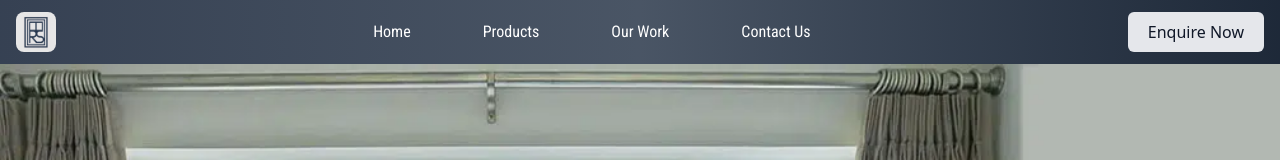
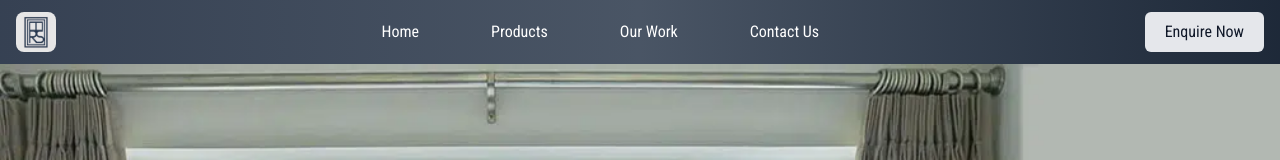
Before and after one commit to Team-Immature/upvc, a React (Vite) app in the folder frontend/: page / in a window 1280 px wide. Shown: the top 160 px of the page. Built offline with nearby package versions, Linux system fonts and the light colour scheme.

Commit message:
fixed the button text font -> made it uniform

```diff
--- a/frontend/src/index.css
+++ b/frontend/src/index.css
@@ -1,9 +1,16 @@
 @import url("https://fonts.googleapis.com/css2?family=Roboto+Condensed:ital,wght@0,100..900;1,100..900&display=swap");
 @import "tailwindcss";
 
-
-h1, h2, h3, h4, h5, h6,
-a, li, p {
+h1,
+h2,
+h3,
+h4,
+h5,
+h6,
+a,
+li,
+p,
+button {
   font-family: "Roboto Condensed", sans-serif;
   text-decoration: none;
 }
```
